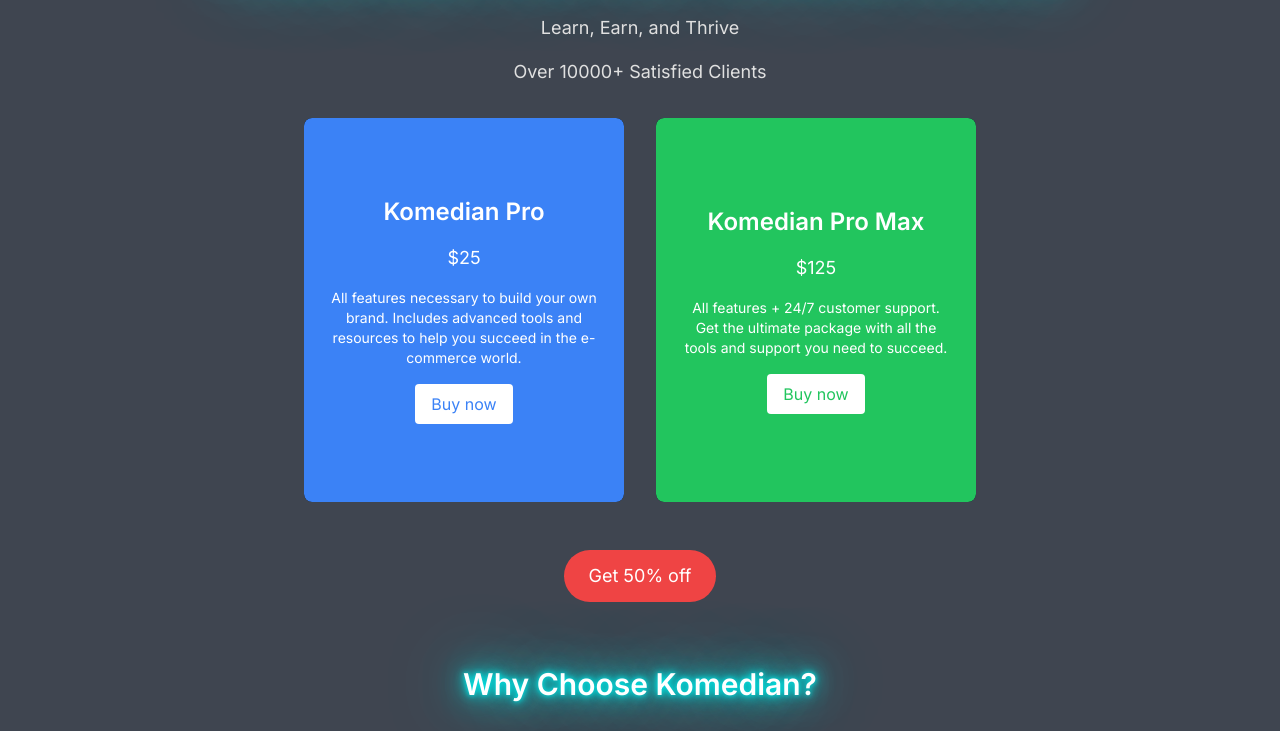
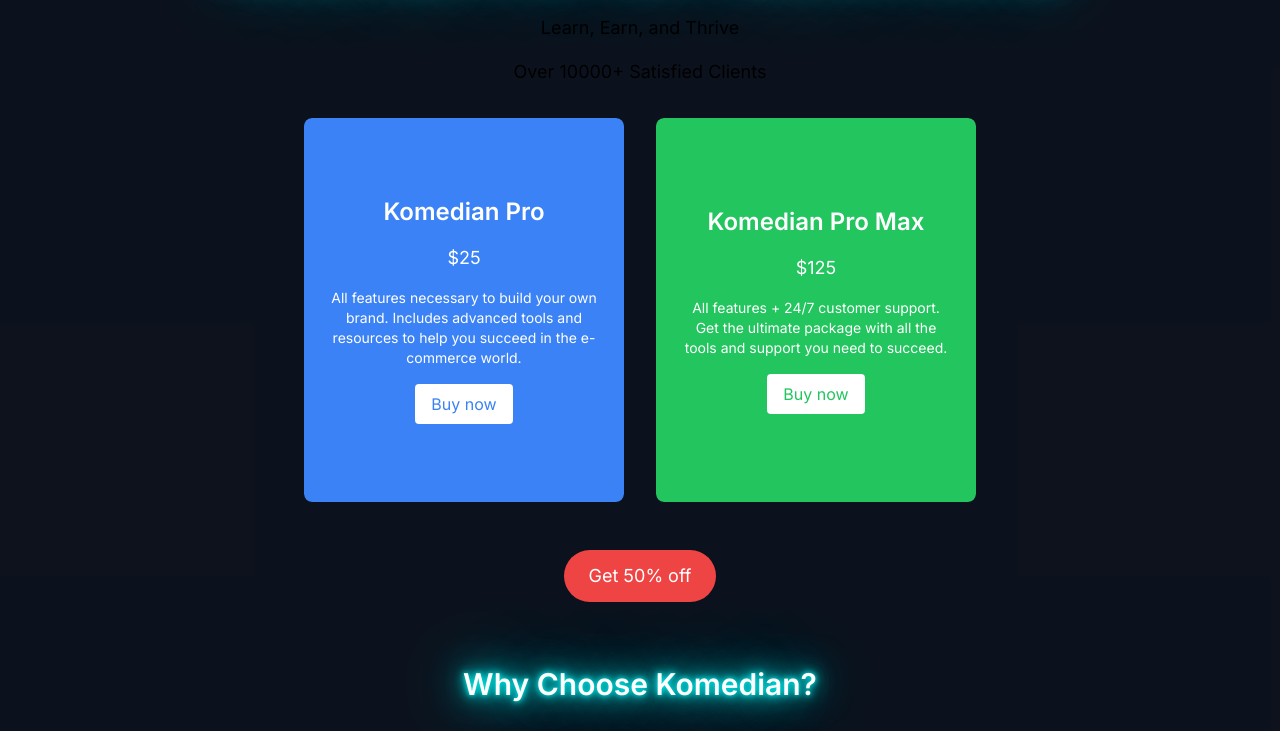
Before and after one commit to inspirationtogaming/komedia, a plain HTML site: page index.html in a window 1280 px wide. Shown: the part 186-917 px from the top of the page. Drawn offline with nearby package versions, Linux system fonts and the light colour scheme; placeholder pictures from the web are drawn by us.

Commit message:
Update index.html

```diff
--- a/index.html
+++ b/index.html
@@ -13,9 +13,9 @@
   <style>
    body {
             font-family: 'Inter', sans-serif;
-            background-color: #000;
-            color: #e0e0e0;
-            background-image: url('https://placehold.co/1920x1080/000000/000000.png?text=Neon+Aesthetic+Background');
+            background-color: #000000;
+            color: #000000;
+
             background-size: cover;
             background-position: center;
         }
```
